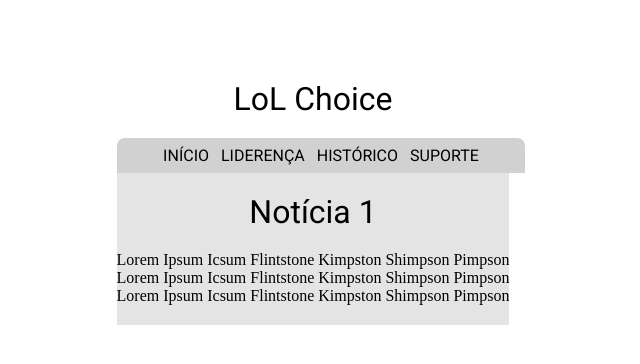
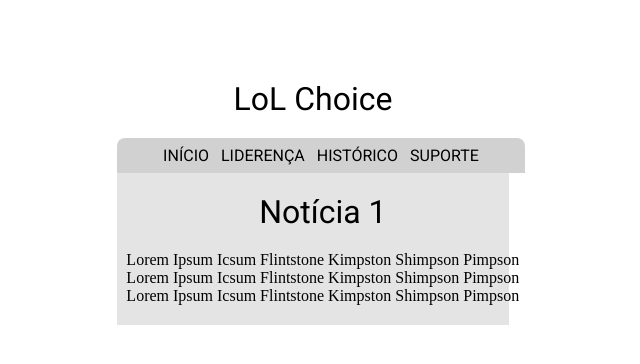
Before and after one commit to curtinaz/lolchoice, a website: page index.html in a window 1280 px wide. Shown: the whole page, without its empty margins (295-935 px from the left). Drawn offline with Linux system fonts and the light colour scheme.

Commit message:
Update styles.css

```diff
--- a/styles.css
+++ b/styles.css
@@ -100,7 +100,7 @@ body h1 {
         animation-duration: 2s, 0.5s;
 }
 
-#noticia {
+.noticia {
     width: 105%;
 }
 
```
